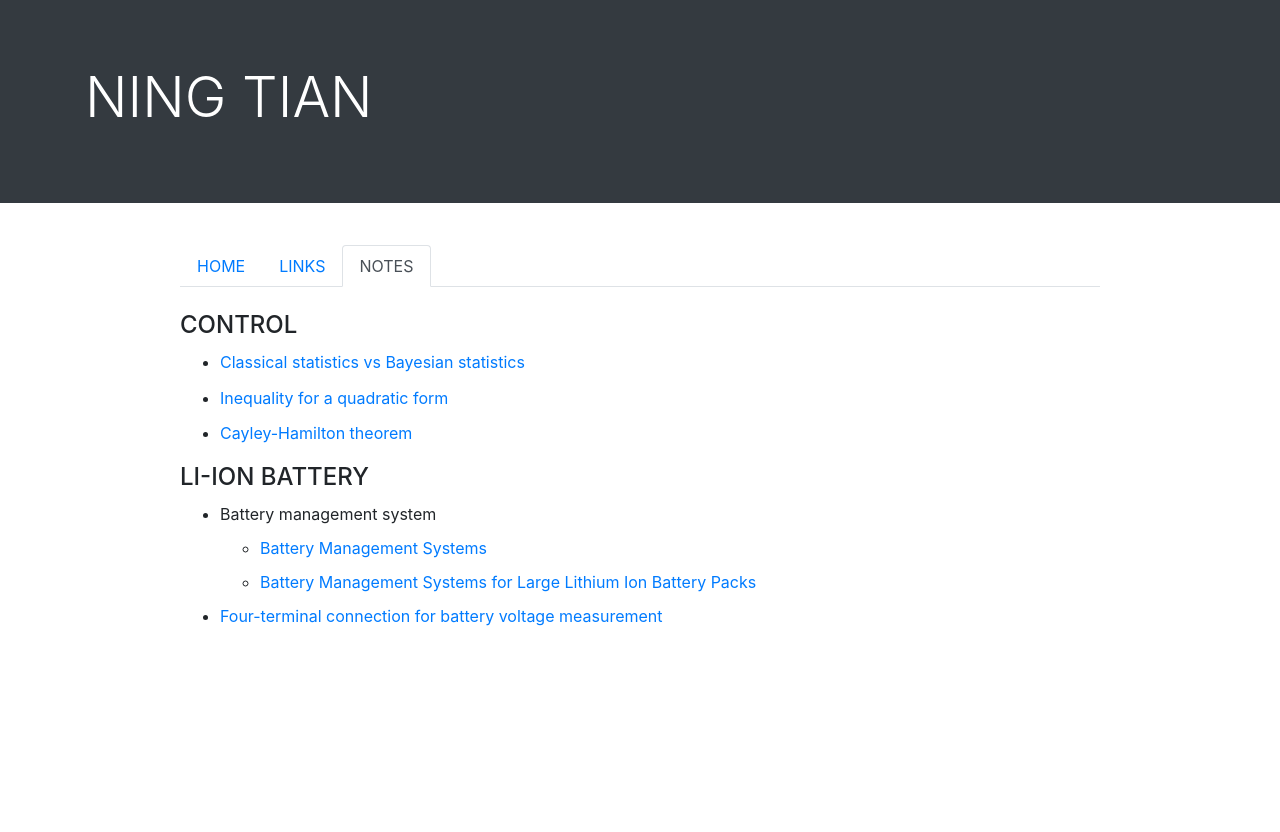
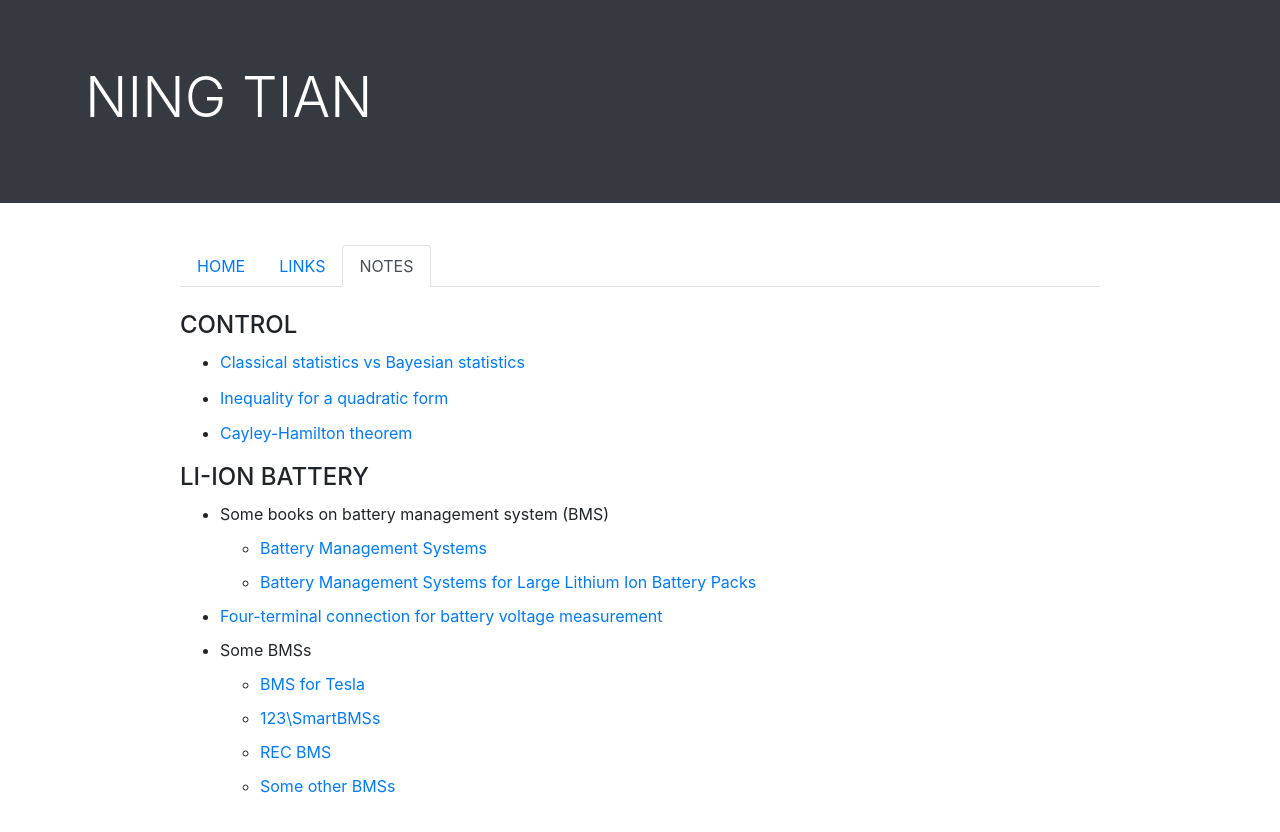
Before and after one commit to ningtian/ningtian.github.io, a Jekyll site: the page notes/index.html, which Jekyll copies as it is, in a window 1280 px wide. Shown: the top 832 px of the page. Built offline with Jekyll 4.4.1, drawn with Linux system fonts in a browser that asks for light colours.

Commit message:
Update index.html

```diff
--- a/notes/index.html
+++ b/notes/index.html
@@ -59,17 +59,22 @@
     <h4>LI-ION BATTERY</h4>
 
     <ul>
-    <li>Battery management system
+    <li>Some books on battery management system (BMS)
 
 	<ul>
 	<li><a href="https://www.amazon.com/Battery-Management-Systems-Gregory-Plett/dp/1630810231">Battery Management Systems </a></li>
-
 	<li><a href="https://www.amazon.com/Battery-Management-Systems-Large-Lithium/dp/1608071049/ref=pd_sim_14_8?_encoding=UTF8&pd_rd_i=1608071049&pd_rd_r=abcde245-0e50-11e9-add8-73a0b1357621&pd_rd_w=vXLMc&pd_rd_wg=VU6ic&pf_rd_p=18bb0b78-4200-49b9-ac91-f141d61a1780&pf_rd_r=A679TVP58A4169BFP8MJ&psc=1&refRID=A679TVP58A4169BFP8MJ">Battery Management Systems for Large Lithium Ion Battery Packs</a></li>
 	</ul>
-    <li><a href="https://www.gamry.com/application-notes/battery-research/four-terminal-eis-of-batteries/">
-	    Four-terminal connection for battery voltage measurement</a></li>
 
+    <li><a href="https://www.gamry.com/application-notes/battery-research/four-terminal-eis-of-batteries/">Four-terminal connection for battery voltage measurement</a></li>
 
+    <li>Some BMSs
+	<ul>
+        <li><a href="https://teslamotorsclub.com/tmc/threads/pics-info-inside-the-battery-pack.34934/">BMS for Tesla</a></li>
+	<li><a href="https://123electric.eu/products/123smartbms/">123\SmartBMSs</a></li>
+	<li><a href="http://www.rec-bms.com/BMS.html">REC BMS</a></li>
+	<li><a href="http://liionbms.com/php/bms_options.php">Some other BMSs</a></li>
+	</ul>
 
 
     </ul>
```
